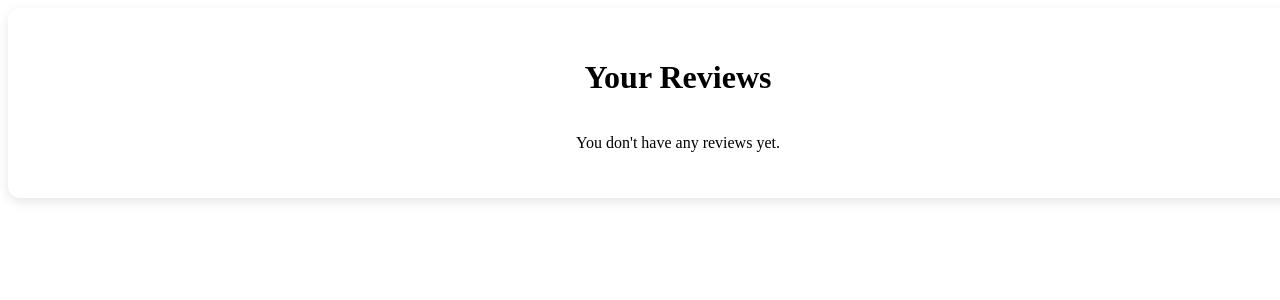
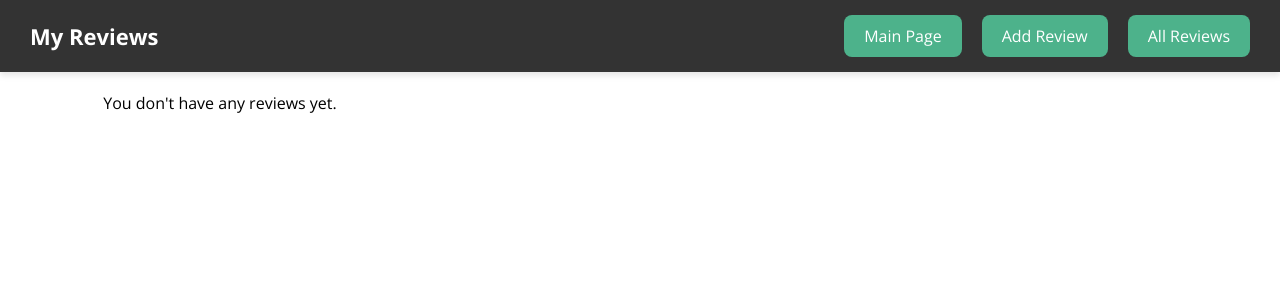
Before and after one commit to 42piotrnycz/WdPAI, a PHP site: page /public/views/reviews in a window 1280 px wide; the page is wider, and only the part inside the window is pictured. Shown: the top 300 px of that part. Run offline with PHP 8.4, Linux system fonts and the light colour scheme.

Commit message:
added-dynamic-reviews-viewing

```diff
--- a/index.php
+++ b/index.php
@@ -17,4 +17,6 @@
 Routing::get('add_review', 'DefaultController');
 Routing::get('addReview', 'ReviewController');
 
+Routing::get('', 'DefaultController');
+
 Routing::run($path);
--- /dev/null
+++ b/public/css/navbar.css
@@ -0,0 +1,44 @@
+.navbar {
+    display: flex;
+    justify-content: space-between;
+    align-items: center;
+    background: #333;
+    padding: 15px 30px;
+    box-shadow: 0 4px 6px rgba(0, 0, 0, 0.1);
+}
+
+.navbar-logo {
+    color: white;
+    font-size: 22px;
+    font-weight: bold;
+    text-decoration: none;
+}
+
+.navbar-links {
+    display: flex;
+    gap: 20px;
+}
+
+.navbar-links a {
+    color: white;
+    text-decoration: none;
+    font-size: 16px;
+    transition: color 0.3s;
+}
+
+.navbar-links a:hover {
+    color: #f0a500;
+}
+
+/* Responsive Navbar */
+@media (max-width: 600px) {
+    .navbar {
+        flex-direction: column;
+        text-align: center;
+    }
+
+    .navbar-links {
+        flex-direction: column;
+        margin-top: 10px;
+    }
+}
--- a/public/css/reviews.css
+++ b/public/css/reviews.css
@@ -9,6 +9,46 @@
     padding: 2rem;
     background-color: white;
     border-radius: 10px;
+}
+
+.reviews-grid {
+    display: grid;
+    grid-template-columns: repeat(auto-fill, minmax(300px, 1fr));
+    gap: 20px;
+    padding: 20px;
+}
+
+.review-container {
+    background: #fff;
+    padding: 15px;
+    border-radius: 10px;
+    box-shadow: 0 4px 8px rgba(0, 0, 0, 0.1);
+    transition: transform 0.3s ease;
+    text-align: center;
+}
+
+.review-container:hover {
+    transform: translateY(-5px);
+}
+
+.review-container h2 {
+    font-size: 20px;
+    margin-bottom: 10px;
+    color: #333;
+}
+
+.review-container p {
+    font-size: 14px;
+    margin: 5px 0;
+    color: #555;
+}
+
+.poster {
+    width: 250px;
+    height: 250px;
+    object-fit: cover;
+    border-radius: 8px;
+    margin-top: 10px;
 }
 
 .review-form {
--- a/public/css/style.css
+++ b/public/css/style.css
@@ -1,3 +1,11 @@
+* {
+    font-family: 'Open Sans', sans-serif !important;
+    margin: 0;
+    padding: 0;
+    box-sizing: border-box;
+}
+
+
 .base-container {
     display: flex;
     flex-direction: column;
--- a/public/views/add_review.php
+++ b/public/views/add_review.php
@@ -13,6 +13,10 @@
 </head>
 
 <body>
+    <?php
+    if (session_status() == PHP_SESSION_NONE) {
+        session_start();
+    } ?>
     <div class="base-container">
         <div class="review-upload-container">
             <form class="review-form" action="addReview" method="POST" enctype="multipart/form-data">
--- a/public/views/reviews.php
+++ b/public/views/reviews.php
@@ -2,26 +2,53 @@
 <html>
 <head>
     <title>User Reviews</title>
+
+    <link href="https://fonts.googleapis.com/css2?family=Open+Sans:wght@300;400;700&display=swap" rel="stylesheet">
+    <link rel="stylesheet" href="https://cdnjs.cloudflare.com/ajax/libs/font-awesome/6.4.2/css/all.min.css">
+
     <link rel="stylesheet" href="public/css/style.css">
+    <link rel="stylesheet" href="public/css/reviews.css">
+    <link rel="stylesheet" href="public/css/navbar.css">
+
 </head>
+
+<nav class="navbar">
+    <a href="index.php" class="navbar-logo">My Reviews</a>
+    <div class="navbar-links">
+        <a href="/index"><button type="button">Main Page</button></a>
+        <a href="/add_review"><button type="button" action="addReview">Add Review</button></a>
+        <button type="submit" action="reviews">All Reviews</button>
+    </div>
+</nav>
 <body>
-<div class="reviews-container">
-    <h1>Your Reviews</h1>
-
+<div class="reviews-grid">
     <?php if (isset($reviews) && count($reviews) > 0): ?>
         <?php foreach ($reviews as $review): ?>
-            <div class="review">
-                <h2><?php echo htmlspecialchars($review->getReviewTitle()); ?></h2>
-                <p><strong>Title:</strong> <?php echo htmlspecialchars($review->getTitle()); ?></p>
-                <p><strong>Description:</strong> <?php echo htmlspecialchars($review->getDescription()); ?></p>
-                <p><strong>Rating:</strong> <?php echo $review->getStars(); ?> stars</p>
+            <div class="review-container">
+
                 <?php if ($review->getImage()): ?>
-                    <img src="<?php echo htmlspecialchars($review->getImage()); ?>" alt="Review Image">
+                    <img class="poster"
+                         src="public/uploads/<?php echo htmlspecialchars($review->getImage()); ?>" alt="Review Image">
                 <?php endif; ?>
+
+                <div class="review-stars">
+                    <?php
+                    $stars = $review->getStars();
+                    for ($i = 1; $i <= 10; $i++):
+                        ?>
+                        <input class="reviewStar" type="checkbox" id="star-view-<?php echo $review->getReviewID() . '-' . $i; ?>" disabled <?php echo $i <= $stars ? 'checked' : ''; ?>>
+                        <label for="star-view-<?php echo $review->getReviewID() . '-' . $i; ?>"></label>
+                    <?php endfor; ?>
+                </div>
+
+
+                <h2> <?php echo htmlspecialchars($review->getTitle()); ?></h2>
+                <h3><?php echo htmlspecialchars($review->getReviewTitle()); ?></h3>
+                <p> <?php echo htmlspecialchars($review->getDescription()); ?></p>
             </div>
         <?php endforeach; ?>
     <?php else: ?>
-        <p>You don't have any reviews yet.</p>
+        <p style="text-align: center; width: 100%;">You don't have any reviews yet.</p>
     <?php endif; ?>
 </div>
 </body>
--- a/src/controllers/DefaultController.php
+++ b/src/controllers/DefaultController.php
@@ -6,7 +6,7 @@
 
 class DefaultController extends AppController {
     public function index() {
-        die("INDEX");
+        $this->render('main');
     }
 
     public function add_review() {
--- a/src/controllers/ReviewController.php
+++ b/src/controllers/ReviewController.php
@@ -34,11 +34,8 @@
                 $uploadPath = dirname(__DIR__) . self::UPLOAD_DIRECTORY . basename($_FILES['file']['name']);
 
                 if (move_uploaded_file($_FILES['file']['tmp_name'], $uploadPath)) {
-                    // Pobieramy identyfikator użytkownika – np. z sesji (upewnij się, że session_start() zostało wywołane)
-                    $userID = $_SESSION['userID'] ?? 0;
+                    $userID = $_SESSION['userID'] ?? 1;
 
-                    // Tworzymy nową recenzję; reviewID ustawiamy na null, bo baza wygeneruje identyfikator automatycznie
-                    // Przyjmujemy, że liczba gwiazdek (stars) to 10 – możesz zmodyfikować wg potrzeb
                     $review = new Review(
                         null,
                         $userID,
@@ -49,7 +46,6 @@
                         $_FILES['file']['name']
                     );
 
-                    // Zapisujemy recenzję do bazy
                     $reviewsRepository = new ReviewsRepository();
                     $reviewsRepository->saveReview($review);
 
--- a/src/controllers/SecurityController.php
+++ b/src/controllers/SecurityController.php
@@ -9,6 +9,10 @@
 {
     public function login()
     {
+        if (session_status() == PHP_SESSION_NONE) {
+            session_start();
+        }
+
         $userRepository = new UserRepository();
         $reviewsRepository = new ReviewsRepository();
 
@@ -33,6 +37,7 @@
             return $this->render('login', ['messages' => ['Wrong password!']]);
         }
 
+        $_SESSION['userID'] = $user->getUserId();
         $reviews = $reviewsRepository->getUserReviews($user->getEmail());
 
         return $this->render('reviews', ['reviews' => $reviews]);
--- a/src/models/Review.php
+++ b/src/models/Review.php
@@ -10,9 +10,9 @@
     private $stars;
     private $image;
 
-    public function __construct($reviewID, $userID, $title, $reviewTitle, $description, $stars, $image)
+    public function __construct($userID, $title, $reviewTitle, $description, $stars, $image)
     {
-        $this->reviewID = $reviewID;
+        $this->reviewID = null;
         $this->userID = $userID;
         $this->title = $title;
         $this->reviewTitle = $reviewTitle;
--- a/src/repository/UserRepository.php
+++ b/src/repository/UserRepository.php
@@ -19,7 +19,9 @@
             return null; //throw new Exception("User wtih email '$email' not found in the database.");
         }
 
-        return new User($user['email'],
+        return new User(
+            $user['userID'],
+            $user['email'],
             $user['password'],
             $user['nickname'],
             $user['name'],
```
Also changed, not shown: other parts of public/css/reviews.css (+22 -8 lines), public/css/main.css (added, +29 -0 lines), public/views/main.php (added, +17 -0 lines), src/models/User.php (+12 -1 lines), src/repository/ReviewRepository.php (+40 -8 lines).
